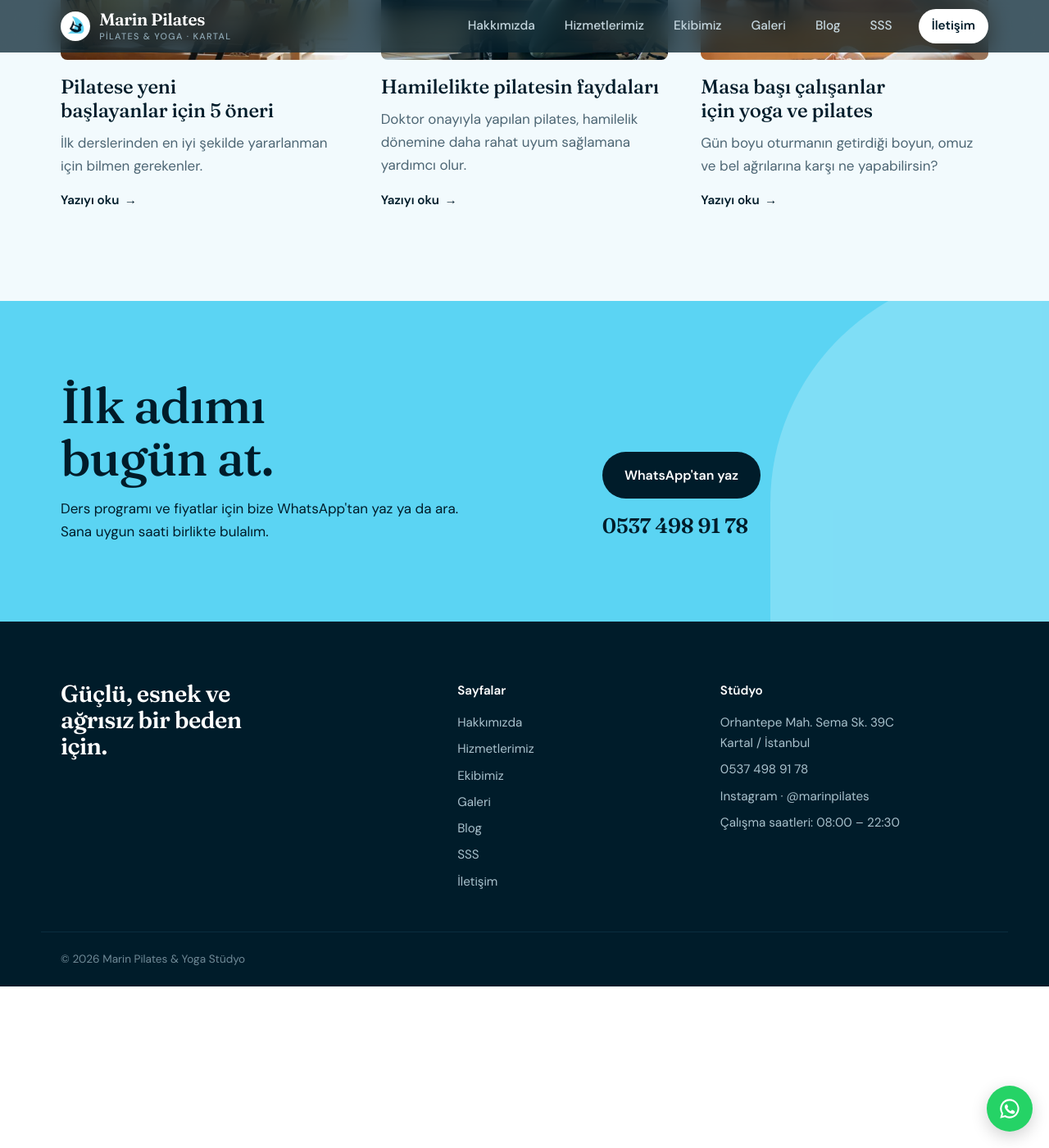
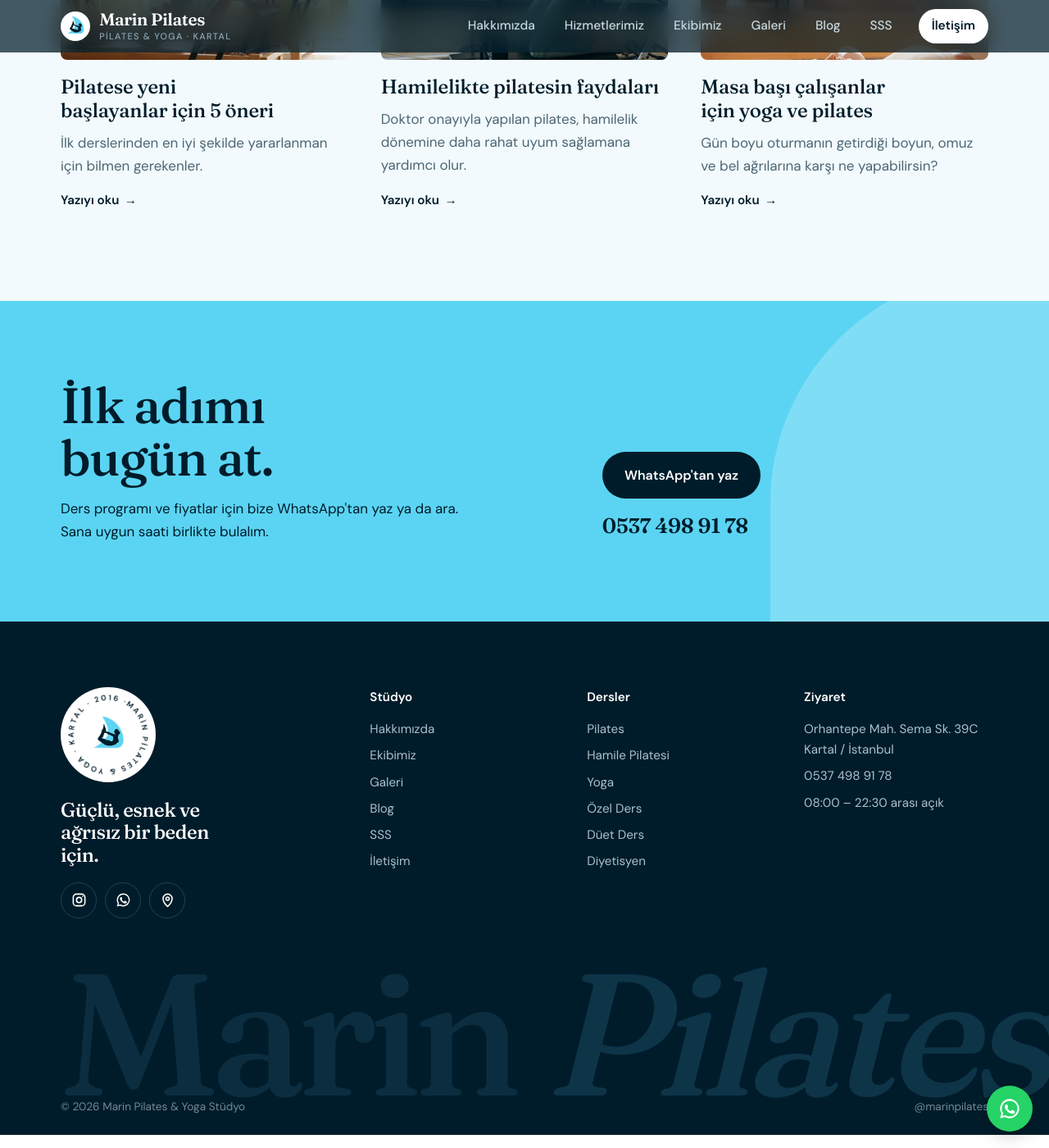
Before and after one commit to irembasoglu/pilates, a Jekyll site: the page built from index.html, in a window 1280 px wide and 1400 px high, scrolled down 4941 px. Shown: the whole window at 82% size. Built offline with Jekyll 4.4.1, drawn with Linux system fonts in a browser that asks for light colours.

Commit message:
Yeni alt bilgi: dönen logo mührü, sosyal medya simgeleri, Dersler sütunu ve dev Marin Pilates yazısı
Co-Authored-By: Claude Opus 5.5 <noreply@anthropic.com>
Claude-Session: https://claude.ai/code/session_01V8pagf3RSBv4mF8qP7Bptg

```diff
--- a/_layouts/default.html
+++ b/_layouts/default.html
@@ -36,13 +36,28 @@
 
   <footer class="footer">
     <div class="container footer-grid">
-      <div>
+      <div class="footer-intro">
+        <div class="seal seal-footer" aria-hidden="true">
+          <svg viewBox="0 0 132 132"><defs><path id="muhur-alt" d="M66,66 m-48,0 a48,48 0 1,1 96,0 a48,48 0 1,1 -96,0"/></defs>
+            <text><textPath href="#muhur-alt" textLength="299" lengthAdjust="spacing">MARİN PİLATES &amp; YOGA · KARTAL · 2016 · </textPath></text></svg>
+          <img src="logo-seffaf.png" alt="">
+        </div>
         <p class="footer-brand">Güçlü, esnek ve ağrısız bir beden için.</p>
+        <div class="socials">
+          <a href="{{ site.instagram }}" target="_blank" rel="noopener" aria-label="Instagram">
+            <svg viewBox="0 0 24 24" width="19" height="19" fill="none" stroke="currentColor" stroke-width="2"><rect x="3" y="3" width="18" height="18" rx="5"/><circle cx="12" cy="12" r="4"/><circle cx="17.5" cy="6.5" r="1" fill="currentColor" stroke="none"/></svg>
+          </a>
+          <a href="{{ site.whatsapp }}" target="_blank" rel="noopener" aria-label="WhatsApp">
+            <svg viewBox="0 0 24 24" width="19" height="19" fill="currentColor"><path d="M12 2a10 10 0 0 0-8.6 15.1L2 22l5-1.3A10 10 0 1 0 12 2zm0 18.2a8.2 8.2 0 0 1-4.2-1.1l-.3-.2-3 .8.8-2.9-.2-.3A8.2 8.2 0 1 1 12 20.2zm4.5-6.1c-.2-.1-1.5-.7-1.7-.8-.2-.1-.4-.1-.6.1l-.8 1c-.1.2-.3.2-.5.1a6.7 6.7 0 0 1-3.3-2.9c-.3-.4.3-.4.7-1.4.1-.2 0-.3 0-.4l-.8-1.8c-.2-.5-.4-.4-.6-.4h-.5a1 1 0 0 0-.7.3 3 3 0 0 0-.9 2.2 5.2 5.2 0 0 0 1.1 2.7 11.8 11.8 0 0 0 4.5 4c1.7.7 2.3.8 3.2.6.5-.1 1.5-.6 1.7-1.2.2-.6.2-1.1.1-1.2l-.4-.2z"/></svg>
+          </a>
+          <a href="{{ site.harita }}" target="_blank" rel="noopener" aria-label="Google Haritalar">
+            <svg viewBox="0 0 24 24" width="19" height="19" fill="none" stroke="currentColor" stroke-width="2" stroke-linejoin="round"><path d="M12 22s7-6.2 7-12a7 7 0 1 0-14 0c0 5.8 7 12 7 12z"/><circle cx="12" cy="10" r="2.5"/></svg>
+          </a>
+        </div>
       </div>
       <div>
-        <strong>Sayfalar</strong>
+        <strong>Stüdyo</strong>
         <a href="hakkimizda.html">Hakkımızda</a>
-        <a href="hizmetlerimiz.html">Hizmetlerimiz</a>
         <a href="ekibimiz.html">Ekibimiz</a>
         <a href="galeri.html">Galeri</a>
         <a href="blog.html">Blog</a>
@@ -50,14 +65,21 @@
         <a href="iletisim.html">İletişim</a>
       </div>
       <div>
-        <strong>Stüdyo</strong>
+        <strong>Dersler</strong>
+        {% for h in site.data.hizmetler %}<a href="hizmetlerimiz.html#{{ h.id }}">{{ h.ad }}</a>
+        {% endfor %}
+      </div>
+      <div>
+        <strong>Ziyaret</strong>
         <span>Orhantepe Mah. Sema Sk. 39C<br>Kartal / İstanbul</span>
         <a href="{{ site.telefon_link }}">{{ site.telefon }}</a>
-        <a href="{{ site.instagram }}" target="_blank" rel="noopener">Instagram · @marinpilates</a>
-        <span>Çalışma saatleri: 08:00 – 22:30</span>
+        <span>08:00 – 22:30 arası açık</span>
       </div>
     </div>
-    <div class="container footer-bottom">© 2026 Marin Pilates & Yoga Stüdyo</div>
+    <div class="container wordmark-wrap"><p class="wordmark" aria-hidden="true">Marin <em>Pilates</em></p></div>
+    <div class="footer-bottom">
+      <div class="container"><span>© 2026 Marin Pilates & Yoga Stüdyo</span><a href="{{ site.instagram }}" target="_blank" rel="noopener">@marinpilates</a></div>
+    </div>
   </footer>
 
   <a href="{{ site.whatsapp }}" class="wa-float" target="_blank" rel="noopener" aria-label="WhatsApp">
--- a/style.css
+++ b/style.css
@@ -334,14 +334,34 @@ p + p { margin-top: .9rem; }
 .map-box iframe { display: block; width: 100%; height: 520px; border: 0; }
 
 /* ---------- Alt bilgi ---------- */
-.footer { background: var(--navy); color: #a9c1cc; font-size: .95rem; }
-.footer-grid { display: grid; grid-template-columns: 1.6fr 1fr 1.2fr; gap: 48px; padding-top: 72px; padding-bottom: 48px; }
+.footer { background: var(--navy); color: #a9c1cc; font-size: .95rem; overflow: hidden; }
+.footer-grid { display: grid; grid-template-columns: 1.5fr 1fr 1fr 1fr; gap: 40px; padding-top: 80px; padding-bottom: 24px; }
 .footer-grid > div { display: flex; flex-direction: column; gap: .45rem; }
 .footer-grid strong { color: var(--white); font-weight: 600; margin-bottom: .4rem; }
-.footer-grid a { text-decoration: none; }
+.footer-grid a { text-decoration: none; transition: color .2s; }
 .footer-grid a:hover { color: var(--blue); }
-.footer-brand { font-family: var(--display); font-size: 1.8rem; font-weight: 600; color: var(--white); letter-spacing: -0.02em; line-height: 1.1; max-width: 12ch; }
-.footer-bottom { border-top: 1px solid var(--navy-2); padding-top: 22px; padding-bottom: 22px; font-size: .85rem; color: #6f8a97; }
+.footer-intro { gap: 1.2rem !important; align-items: flex-start; }
+.seal-footer { position: relative; left: auto; bottom: auto; width: 116px; height: 116px; box-shadow: none; }
+.seal-footer img { position: absolute; left: 50%; top: 50%; width: 44%; height: auto; transform: translate(-50%, -50%); }
+.footer-brand { font-family: var(--display); font-size: 1.5rem; font-weight: 500; color: var(--white); letter-spacing: -0.02em; line-height: 1.15; max-width: 13ch; }
+.socials { display: flex; gap: 10px; }
+.socials a {
+  width: 44px; height: 44px; border-radius: 50%; border: 1.5px solid #1d4256; color: var(--white);
+  display: inline-flex; align-items: center; justify-content: center;
+  transition: background .2s, border-color .2s, color .2s;
+}
+.footer-grid .socials a:hover { background: var(--blue); border-color: var(--blue); color: var(--navy); }
+.wordmark-wrap { pointer-events: none; }
+.wordmark {
+  font-family: var(--display); font-weight: 500; white-space: nowrap; user-select: none;
+  font-size: clamp(4rem, 16.5vw, 14.5rem); line-height: .8; letter-spacing: -0.05em;
+  color: var(--navy-2); margin: 32px 0 -0.13em;
+}
+.wordmark em { font-style: italic; color: #0e3448; }
+.footer-bottom { position: relative; }
+.footer-bottom .container { display: flex; justify-content: space-between; gap: 16px; flex-wrap: wrap; padding-top: 22px; padding-bottom: 22px; font-size: .85rem; color: #6f8a97; }
+.footer-bottom a { text-decoration: none; }
+.footer-bottom a:hover { color: var(--blue); }
 
 /* WhatsApp butonu */
 .wa-float {
@@ -396,7 +416,7 @@ p + p { margin-top: .9rem; }
   .hero-inner, .intro, .about-page, .contact-layout, .sec-head, .cta-inner, .service-detail { grid-template-columns: 1fr; }
   .hero-media { order: -1; }
   .hero-media .sail { aspect-ratio: 5 / 4; }
-  .seal { width: 100px; height: 100px; left: auto; right: 16px; bottom: -34px; }
+  .hero-media .seal { width: 100px; height: 100px; left: auto; right: 16px; bottom: -34px; }
   .hero-actions { margin-top: 1.6rem; }
   .sec-head { gap: 14px; margin-bottom: 36px; }
   .sec-head p, .sec-head .btn-soft { justify-self: start; }
@@ -428,6 +448,8 @@ p + p { margin-top: .9rem; }
   .faq summary { font-size: 1.1rem; }
   .footer-grid { grid-template-columns: 1fr 1fr; gap: 36px 24px; padding-top: 56px; }
   .footer-grid > div:first-child { grid-column: 1 / -1; }
+  .footer-grid > div:last-child { grid-column: 1 / -1; }
+  .seal-footer { width: 96px; height: 96px; }
 }
 
 /* Dokunmatik ekranlarda üzerine gelme yok: ok hep görünsün */
```
